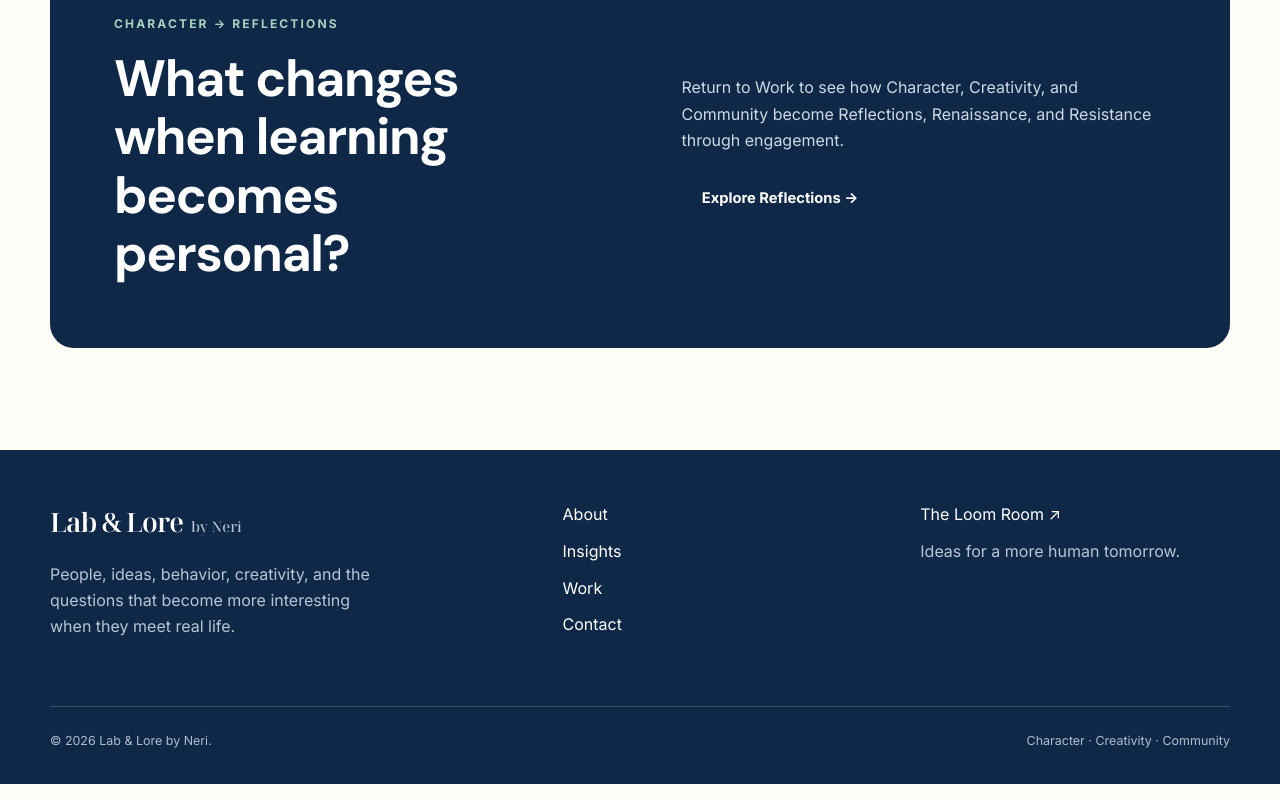
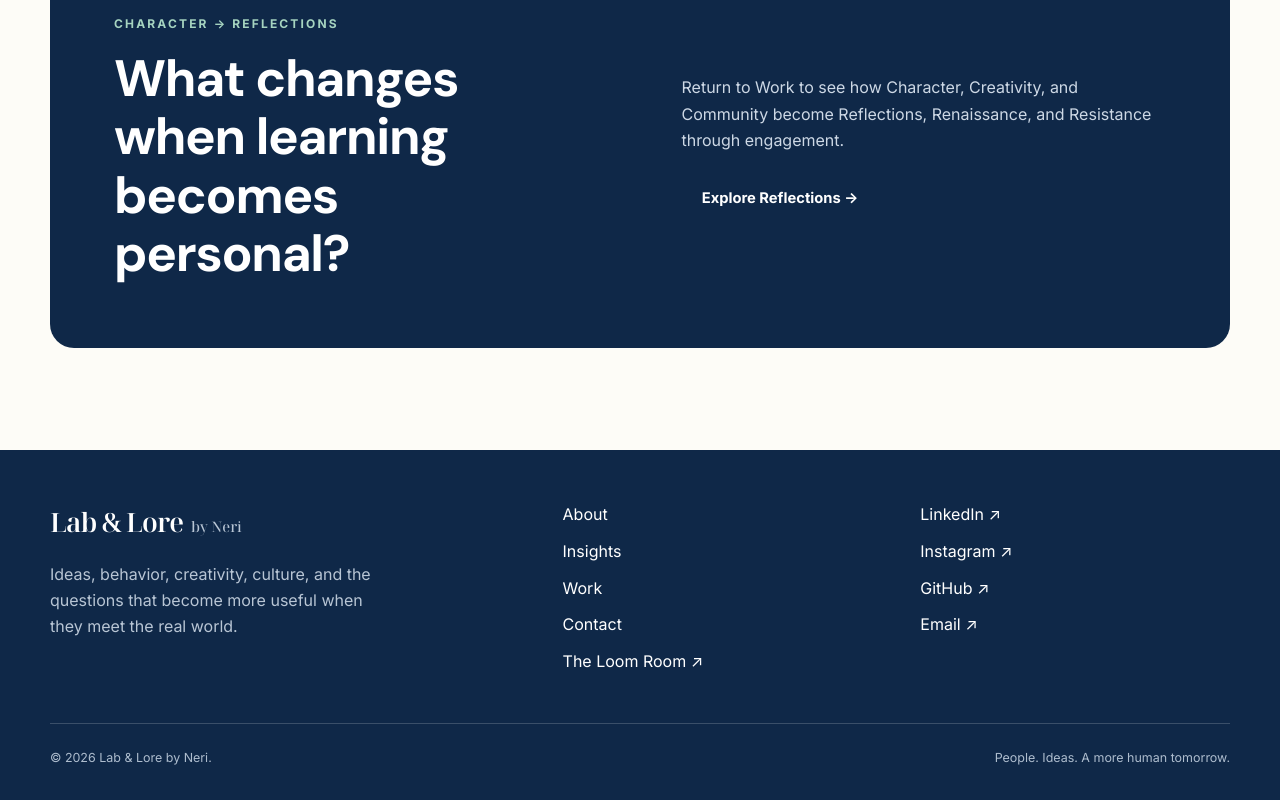
Before and after one commit to labandlorebyneri/labandlorebyneri.github.io, a plain HTML site: page engagement/education-development.html in a window 1280 px wide. Shown: the part 2406-3206 px from the top of the page. Drawn offline with Linux system fonts and the light colour scheme.

Commit message:
correct navigation/footer

```diff
--- a/engagement/education-development.html
+++ b/engagement/education-development.html
@@ -77,12 +77,24 @@
   </section>
 </main>
 <footer class="site-footer">
-  <div class="container footer-grid">
-    <div><a class="brand" href="../index.html"><span class="brand-main">Lab &amp; Lore</span><span class="brand-by">by Neri</span></a><p class="muted" style="margin-top:1rem;max-width:34ch">People, ideas, behavior, creativity, and the questions that become more interesting when they meet real life.</p></div>
-    <nav class="footer-nav" aria-label="Footer navigation"><a href="../about.html">About</a><a href="../blog.html">Insights</a><a href="../engagement.html">Work</a><a href="../say-hello.html">Contact</a></nav>
-    <div class="footer-social"><a href="../theloomroom/">The Loom Room ↗</a><span class="muted">Ideas for a more human tomorrow.</span></div>
+  <div class="container">
+    <div class="footer-grid">
+      <div>
+        <a class="brand" href="../index.html"><span class="brand-main">Lab &amp; Lore</span><span class="brand-by">by Neri</span></a>
+        <p class="muted" style="max-width:32ch;margin-top:1rem">Ideas, behavior, creativity, culture, and the questions that become more useful when they meet the real world.</p>
+      </div>
+      <nav class="footer-nav" aria-label="Footer navigation">
+        <a href="../about.html">About</a><a href="../blog.html">Insights</a><a href="../engagement.html">Work</a><a href="../say-hello.html">Contact</a><a href="../theloomroom/">The Loom Room ↗</a>
+      </nav>
+      <div class="footer-social">
+        <a href="https://www.linkedin.com/in/jacristobal3/" rel="me noopener" target="_blank">LinkedIn ↗</a>
+        <a href="https://www.instagram.com/joshuaislore/" rel="me noopener" target="_blank">Instagram ↗</a>
+        <a href="https://github.com/labandlorebyneri" rel="me noopener" target="_blank">GitHub ↗</a>
+        <a href="mailto:notesforthelab@gmail.com">Email ↗</a>
+      </div>
+    </div>
+    <div class="footer-bottom"><span>© 2026 Lab &amp; Lore by Neri.</span><span>People. Ideas. A more human tomorrow.</span></div>
   </div>
-  <div class="container footer-bottom"><span>© 2026 Lab &amp; Lore by Neri.</span><span>Character · Creativity · Community</span></div>
 </footer>
 </body>
 </html>
```
